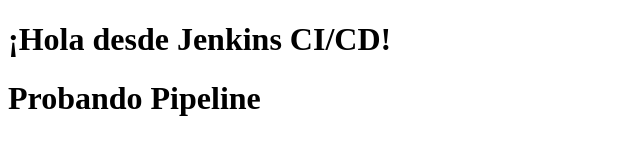
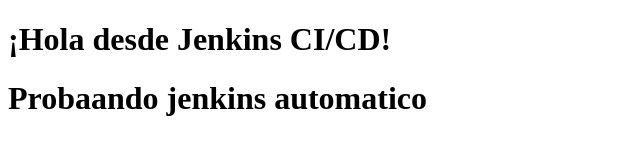
Before and after one commit to CarielR/simple-web, a plain HTML site: page index.html in a window 1280 px wide. Shown: the whole page, without its empty margins (0-640 px from the left). Drawn offline with Linux system fonts and the light colour scheme.

Commit message:
jenkins automatico

```diff
--- a/index.html
+++ b/index.html
@@ -6,6 +6,6 @@
 </head>
 <body>
   <h1>¡Hola desde Jenkins CI/CD!</h1>
-  <h1>Probando Pipeline</h1>
+  <h1>Probaando jenkins automatico</h1>
 </body>
 </html>
```
